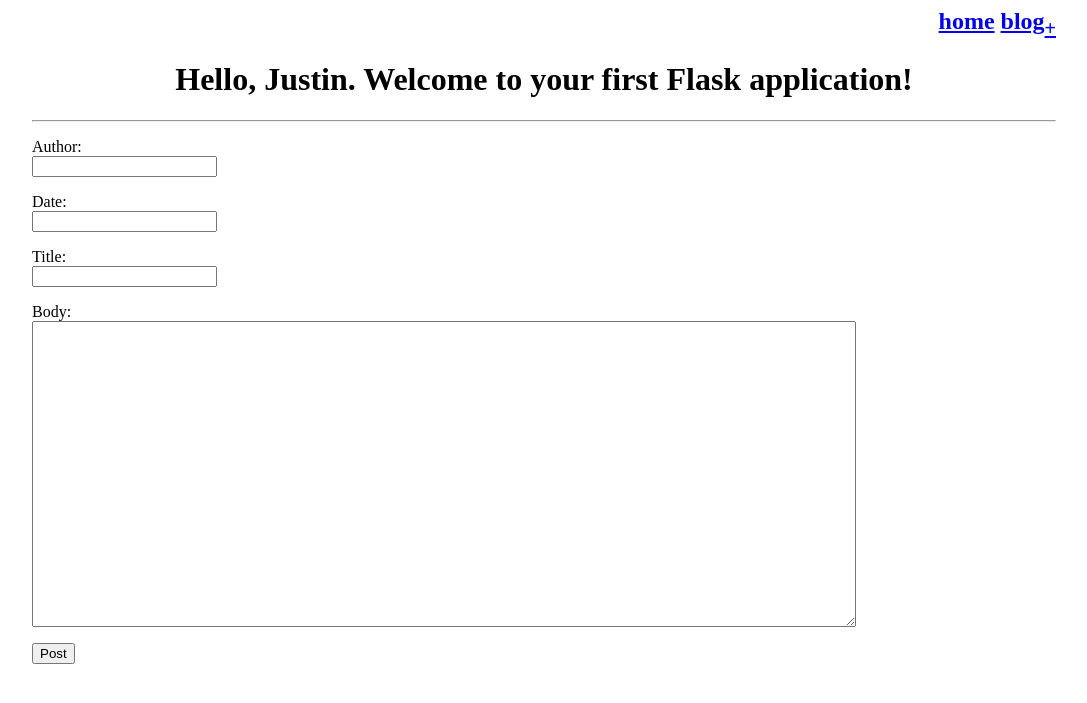
After one commit to harwoodjp/flask-hello-world, a Flask app: page /blog/add in a window 1280 px wide. The commit adds this page. Shown: the top 703 px of the page, without its empty margins (96-1183 px from the left). Run offline with Flask 2, Linux system fonts and the light colour scheme; some libraries are stand-ins or nearby versions.

Commit message:
successful sql insert

```diff
--- a/app/forms.py
+++ b/app/forms.py
@@ -1,7 +1,10 @@
 from flask_wtf import Form
 from wtforms import StringField, BooleanField
 from wtforms.validators import DataRequired
+from wtforms.widgets import TextArea
 
-class LoginForm(Form):
-	openid = StringField('openid', validators=[DataRequired()])
-	remember_me = BooleanField('remember_me', default=False)
+class AddPost(Form):
+	author = StringField('author', validators=[DataRequired()])
+	date = StringField('date', validators=[DataRequired()])
+	title = StringField('title', validators=[DataRequired()])
+	body = StringField('body', widget=TextArea(), validators=[DataRequired()])
--- a/app/templates/base.html
+++ b/app/templates/base.html
@@ -7,7 +7,7 @@
 	{% endif %}
 </head>
 <body style="margin-left:10%; margin-right:10%">
-	<h2 style="text-align:right"><a href="/">Home</a> <a href="/about">About</a> <a href="/login">Login</a></h2>
+	<h2 style="text-align:right"><a href="/">home</a> <a href="/blog">blog</a><sub><a href="/blog/add">+</a></sub></h2>
 	<h1 style="text-align:center">
 		Hello, {{ data.name }}. Welcome to your first {{ data.technology }} application!
 	</h1>
--- /dev/null
+++ b/app/templates/posts_add.html
@@ -0,0 +1,26 @@
+{% extends "base.html" %}
+
+{% block content %}
+	<form action="add" method="post" name="login">
+		{{ form.hidden_tag() }}
+		<p>
+			Author:<br>
+			{{ form.author }}<br>
+		</p>
+		<p>
+			Date:<br>
+			{{ form.date }}
+		</p>
+		<p>
+			Title:<br>
+			{{ form.title }}
+		</p>
+		<p>
+			Body:<br>
+			{{ form.body(cols="100", rows="20") }}
+		</p>
+		<p>
+			<input type="submit" value="Post">
+		</p>
+	</form>
+{% endblock %}
--- a/app/views.py
+++ b/app/views.py
@@ -1,6 +1,11 @@
 from app import app
 from flask import flash, redirect, render_template
-from .forms import LoginForm
+from .forms import *
+from flask_mysqldb import MySQL
+import re
+
+mysql = MySQL(app)
+
 
 data = {'name' : 'Justin', 'technology' : 'Flask'}
 info = {
@@ -8,6 +13,13 @@ info = {
 	'templating engine' : ['a way to render html fast', 'produces a pattern of elements', 'compliments repetition']
 }
 
+@app.route('/blog')
+def blog():
+	cur = mysql.connection.cursor()
+	cur.execute("select * from blog order by id desc")
+	result = cur.fetchall()
+	cur.close()
+	return render_template('posts.html', title="posts", posts=result, data = data)
 
 @app.route('/')
 def index():
@@ -36,13 +48,22 @@ def about_technology(technology):
 		return render_template('about_detail.html', data=data, title='about %s' % technology,
 			technology=technology.capitalize(), info=info[technology])
 
-@app.route('/login', methods=['GET','POST'])
-def login():
-	form = LoginForm()
+
+@app.route('/blog/add', methods=['GET','POST'])
+def add_post():
+	form = AddPost()
 
 	if form.validate_on_submit():
-		flash('Login requested for OpenID="%s", remember_me=%s' %
-			(form.openid.data, str(form.remember_me.data)))
-		return redirect('/')
+		author = form.author.data
+		date = form.date.data
+		title = form.title.data
+		body = re.escape(form.body.data)
+		sql_string = ("insert into blog(author,date,title,body) values('%s','%s','%s','%s')"
+				% (author,date,title,body)
+		)
+		cur = mysql.connection.cursor()
+		cur.execute(sql_string)
+		cur.close()
+		return redirect('/blog')
 
-	return render_template('login.html', title='sign in', form=form, data=data)
+	return render_template("posts_add.html", data=data, form=form)
```
Also changed, not shown: app/__init__.py (+0 -19 lines), config.py (+9 -0 lines), 1 other file.
